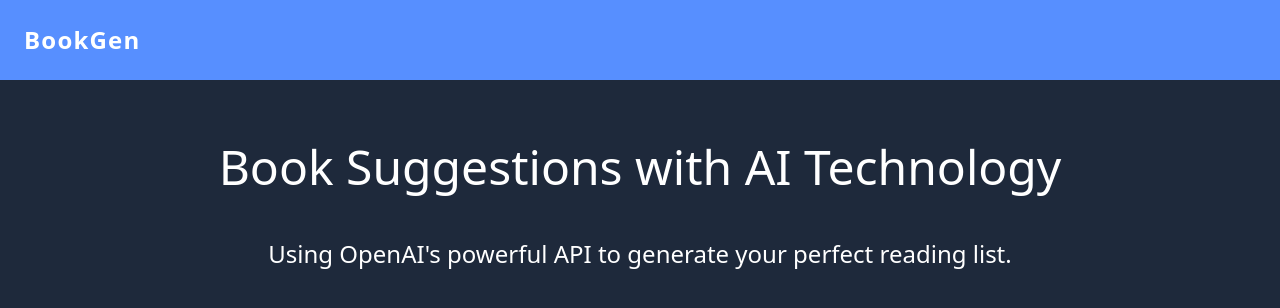
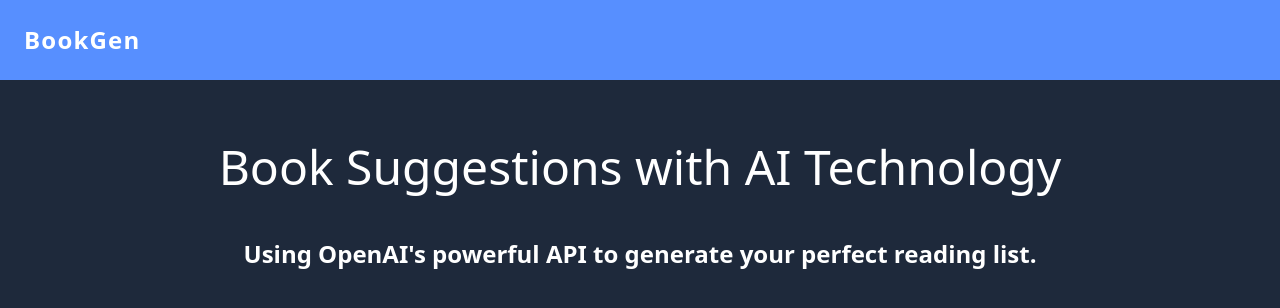
Before and after one commit to criscunas/OpenAI-vue, a Vue app: page / in a window 1280 px wide. Shown: the top 308 px of the page. Built offline with nearby package versions, Linux system fonts and the light colour scheme; what @formkit/vue would draw is missing.

Commit message:
added @applys

```diff
--- a/src/assets/tailwind.css
+++ b/src/assets/tailwind.css
@@ -1,5 +1,15 @@
 @tailwind base;
+@tailwind components;
+@tailwind utilities;
 
-@tailwind components;
+@layer base {
+  p {
+    @apply text-xl text-white font-sans font-semibold tablet:text-2xl;
+  }
+}
 
-@tailwind utilities;
+@layer components {
+  .btn {
+    @apply px-3 py-1.5 bg-[#4896e8] rounded-lg text-white hover:bg-[#1e6c9c];
+  }
+}
```
